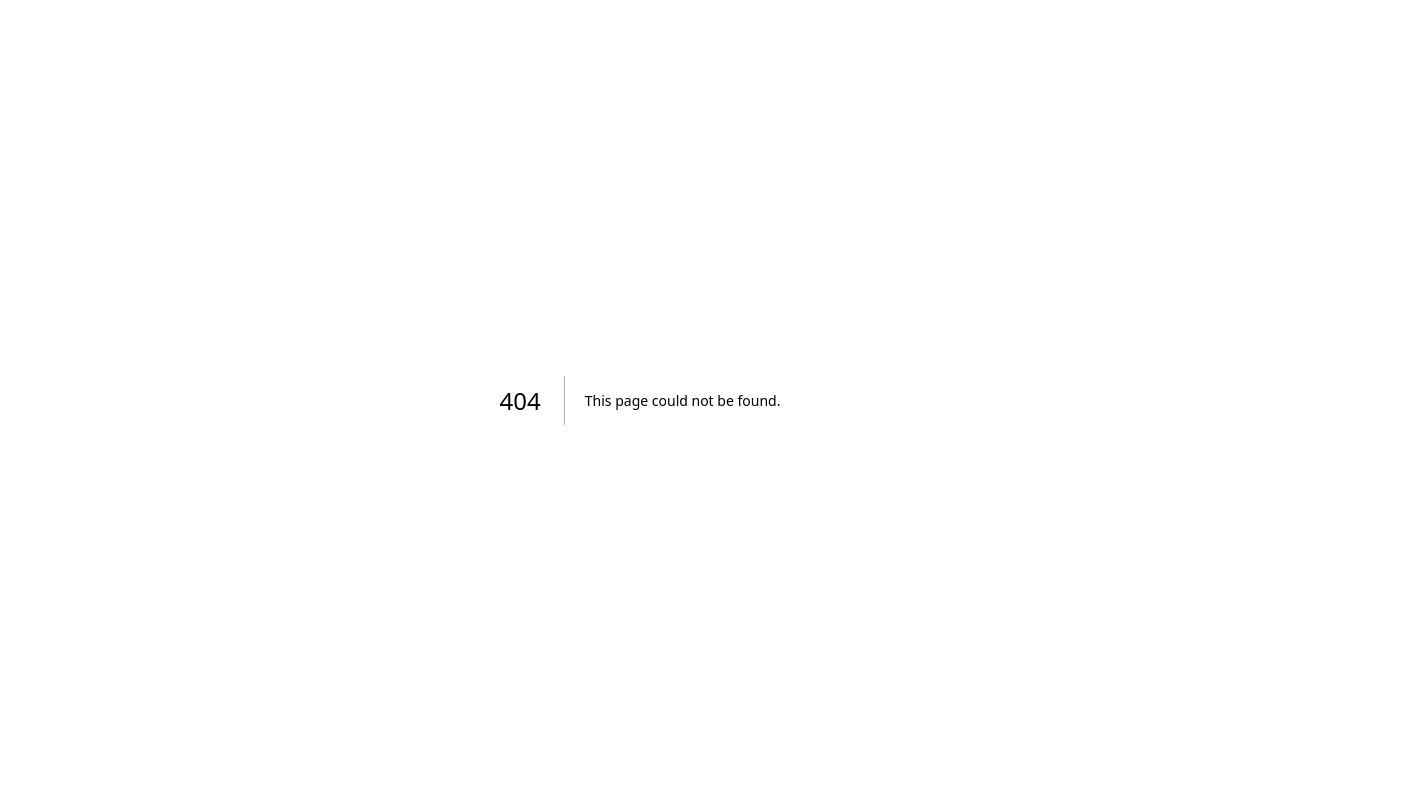
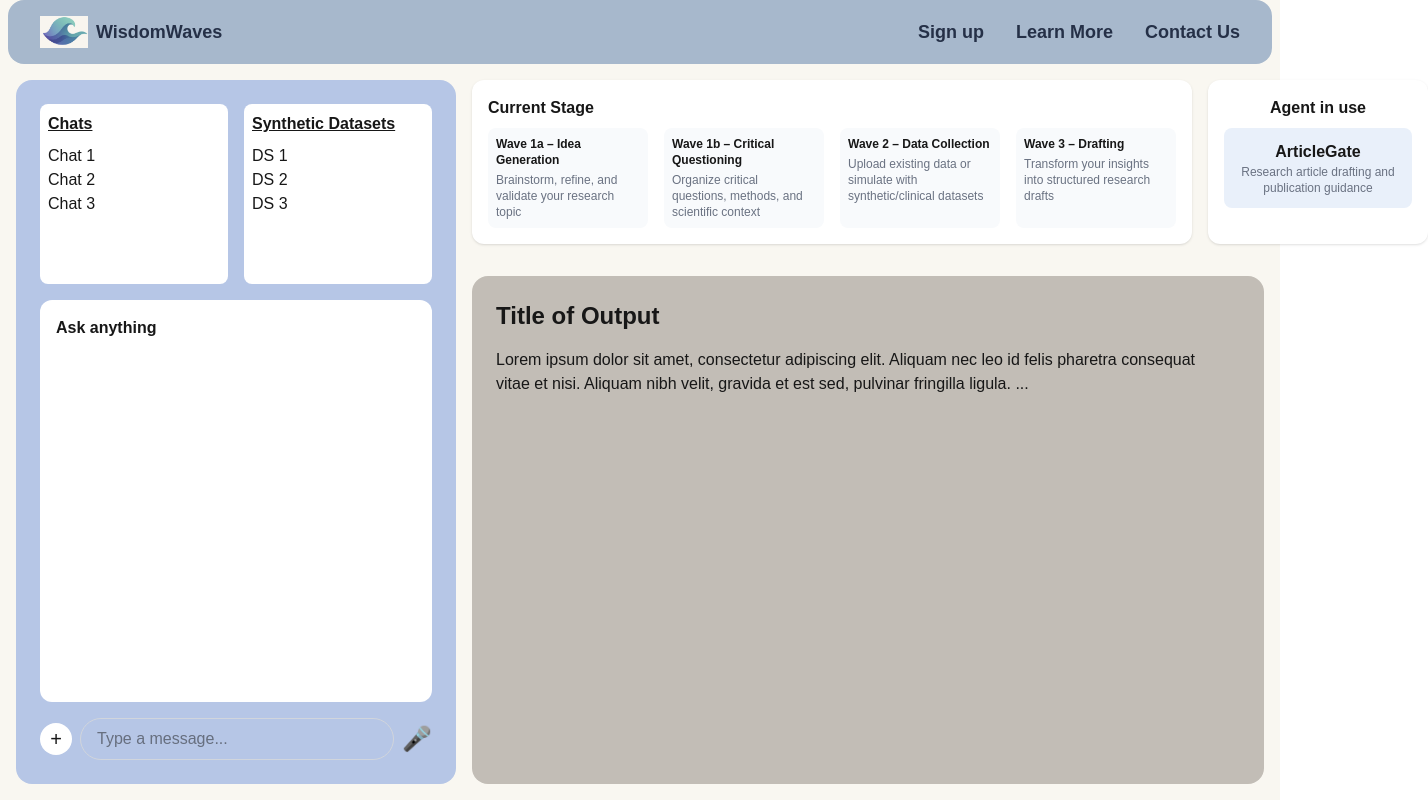
Before and after one commit to wzcwd/WisdomWaves, a Next.js app: page /workspace in a window 1280 px wide. Before the commit this address had no page. Shown: the whole page, 1428 px wide, since content can reach past the window. Built offline with nearby package versions, Linux system fonts and the light colour scheme.

Commit message:
new update

```diff
--- a/src/app/layout.js
+++ b/src/app/layout.js
@@ -1,5 +1,7 @@
 import { Geist, Geist_Mono } from "next/font/google";
 import "./globals.css";
+import Link from "next/link";
+import Image from "next/image";
 
 const geistSans = Geist({
   variable: "--font-geist-sans",
@@ -19,10 +21,25 @@ export const metadata = {
 export default function RootLayout({ children }) {
   return (
     <html lang="en">
-      <body
-        className={`${geistSans.variable} ${geistMono.variable} antialiased`}
-      >
+      <body className={`${geistSans.variable} ${geistMono.variable} antialiased `}>
+        <div className="bg-[#F9F7F1] min-h-screen flex flex-col">
+        {/* Navbar */}
+          <nav className="bg-[#A7B8CC] rounded-[1rem] mx-2  flex items-center justify-between px-8 py-4">
+            <div className="flex items-center gap-2">
+              <Link href="/" className="flex items-center gap-2">
+                <Image src="/logo.png" alt="WisdomWaves Logo" width={48} height={48} />
+                <span className="font-semibold text-[#253047] text-lg">WisdomWaves</span>
+              </Link>
+            </div>
+            <div className="flex items-center gap-8 text-[#253047] font-semibold text-lg">
+              <Link href="/signup" className="hover:underline">Sign up</Link>
+              <Link href="#" className="hover:underline">Learn More</Link>
+              <Link href="#" className="hover:underline">Contact Us</Link>
+            </div>
+          </nav>
+        {/* Main content */}
         {children}
+        </div>
       </body>
     </html>
   );
--- a/src/app/page.js
+++ b/src/app/page.js
@@ -7,19 +7,19 @@ export default function Home() {
 
   return (
     <div className="bg-[#F9F7F1] min-h-screen flex flex-col">
+
+      {/* Main Title */}
+      <section className="h-130 flex flex-col  justify-center items-center text-center px-4">
       {/* Logo */}
-      <header className="flex flex-row justify-center items-center gap-2 pt-12 pb-6">
+      <header className= "flex flex-row items-center gap-2 pt-12 pb-6">
          <Image src="/logo.png" alt="WisdomWaves Logo" width={64} height={64} />
         <span className="text-2xl font-semibold text-[#2d3748]">WisdomWaves</span>
       </header>
-
-      {/* Main Title */}
-      <section className="flex flex-col items-center text-center px-4">
         <h1 className="text-4xl md:text-5xl font-extrabold text-[#232946] leading-tight mb-4">
           Your Partner for Academic<br />Research and Innovation
         </h1>
-        <p className="text-lg text-[#4b5563] mb-6 max-w-2xl">
-          WisdomWaves helps you turn ideas into articles, proposals, patents, or thesis-ready documents using a guided, structured process.
+        <p className="font-bold text-lg text-[#4b5563] mb-6 max-w-2xl">
+          WisdomWaves helps you turn ideas into articles, proposals, patents, <br />or thesis-ready documents using a guided, structured process.
         </p>
         <button className="bg-[#232946] text-white px-6 py-3 rounded-full font-semibold shadow hover:bg-[#1a1a2e] transition mb-10 cursor-pointer"
          onClick={() => router.push('/login')}>
@@ -28,7 +28,7 @@ export default function Home() {
       </section>
 
       {/* Our Partners */}
-      <section className="bg-[#dbeafe] py-6 px-4 mt-2">
+      <section className="h-50 bg-[#dbeafe] py-6 px-4 mt-2">
         <div className="max-w-4xl mx-auto flex flex-col items-center">
           <span className="text-lg font-medium text-[#232946] mb-4">Our Partners</span>
           <div className="flex flex-wrap justify-center gap-8">
@@ -40,7 +40,7 @@ export default function Home() {
       </section>
 
       {/* What is WisdomWaves */}
-      <section className="py-12 px-4 text-center bg-white">
+      <section className="h-90 py-12 px-4 text-center bg-white">
         <h2 className="text-2xl md:text-3xl font-bold mb-4 text-[#232946]">What Is WisdomWaves?</h2>
         <p className="text-[#2563eb] text-lg max-w-3xl mx-auto font-medium">
           WisdomWaves is an AI-guided academic research platform that helps you move from an early-stage idea to a fully structured output. Whether you're working on a thesis, proposal, research article, or patent, WisdomWaves guides you step by step through your journey using a structured flow and specialized final-stage modules called "Gates."
--- a/src/app/signup/page.js
+++ b/src/app/signup/page.js
@@ -40,24 +40,11 @@ export default function SignupPage() {
   }
 
   return (
-    <div className="min-h-screen bg-[#F9F7F1] flex flex-col">
-      {/* Navbar */}
-      <nav className="bg-[#A7B8CC] rounded-[2rem] mx-4 mt-4 flex items-center justify-between px-8 py-4">
-        <div className="flex items-center gap-2">
-          <Link href="/" className="flex items-center gap-2">
-            <Image src="/logo.png" alt="WisdomWaves Logo" width={48} height={48} />
-            <span className="font-semibold text-[#253047] text-lg">WisdomWaves</span>
-          </Link>
-        </div>
-        <div className="flex items-center gap-8 text-[#253047] font-semibold text-lg">
-          <Link href="/signup" className="hover:underline">Sign up</Link>
-          <Link href="#" className="hover:underline">Learn More</Link>
-          <Link href="#" className="hover:underline">Contact Us</Link>
-        </div>
-      </nav>
 
-      {/* Signup Form */}
+
+
       <main className="flex-1 flex flex-col items-center justify-center px-4">
+   {/* Signup Form */}
         <h1 className="text-5xl md:text-6xl font-extrabold text-[#232946] text-center mb-6 leading-tight">
           Create your account
         </h1>
@@ -120,6 +107,6 @@ export default function SignupPage() {
           <Link href="/login" className="text-[#3B6C8E] hover:underline">Login</Link>
         </div>
       </main>
-    </div>
+
   );
 }
--- /dev/null
+++ b/src/app/workspace/page.js
@@ -0,0 +1,90 @@
+"use client";
+import Image from "next/image";
+
+export default function Workspace() {
+  return (
+
+    <main className=" flex flex-1 flex-row p-4 gap-4 ">
+      {/* Left Panel: Chat Area */}
+      <div className="bg-[#b6c6e6] rounded-2xl p-6 flex flex-1 flex-col w-[400px] min-w-[340px] max-w-[440px] ">
+        {/* Chat/Dataset */}
+        <div className="flex flex-row gap-4 mb-4">
+          {/* Chat List */}
+          <div className="flex-1 bg-white rounded-lg p-2 flex flex-col h-[180px]">
+            <div className="font-bold underline mb-2 cursor-pointer">Chats</div>
+            <div className="flex-1 overflow-y-auto">
+              <div>Chat 1</div>
+              <div>Chat 2</div>
+              <div>Chat 3</div>
+            </div>
+          </div>
+          {/* Synthetic Datasets */}
+          <div className="flex-1 bg-white rounded-lg p-2 flex flex-col h-[180px]">
+            <div className="font-bold underline mb-2 cursor-pointer">Synthetic Datasets</div>
+            <div className="flex-1 overflow-y-auto">
+              <div>DS 1</div>
+              <div>DS 2</div>
+              <div>DS 3</div>
+            </div>
+          </div>
+        </div>
+        {/* Chat Input Area */}
+        <div className="flex-1 flex flex-col min-h-0">
+          <div className="bg-white rounded-xl flex-1 p-4 mb-2 flex flex-col min-h-0">
+            <div className="font-bold mb-2">Ask anything</div>
+            {/* Chat content area can add overflow-y-auto */}
+          </div>
+          <div className="flex items-center mt-2">
+            <button className="w-8 h-8 rounded-full bg-white flex items-center justify-center mr-2 text-xl">+</button>
+            <input className="flex-1 rounded-full px-4 py-2 border border-gray-300" placeholder="Type a message..." />
+            <button className="ml-2 text-2xl">🎤</button>
+          </div>
+        </div>
+      </div>
+
+      {/* Right Panel */}
+      <div className="flex flex-col flex-1 min-w-[400px]  gap-4 min-h-0">
+        <div className="flex flex-row gap-4 mb-4">
+          {/* Current Stage */}
+          <div className="bg-white rounded-xl shadow p-4 flex flex-col min-h-[120px] flex-1">
+            <div className="font-bold mb-2">Current Stage</div>
+            <div className="flex flex-row gap-4">
+              <StageBox title="Wave 1a – Idea Generation" desc="Brainstorm, refine, and validate your research topic" />
+              <StageBox title="Wave 1b – Critical Questioning" desc="Organize critical questions, methods, and scientific context" />
+              <StageBox title="Wave 2 – Data Collection" desc="Upload existing data or simulate with synthetic/clinical datasets" />
+              <StageBox title="Wave 3 – Drafting" desc="Transform your insights into structured research drafts" />
+            </div>
+          </div>
+          {/* Agent in use */}
+          <div className="bg-white rounded-xl shadow p-4 flex flex-col min-h-[80px] min-w-[220px] items-center">
+            <div className="font-bold mb-2">Agent in use</div>
+            <div className="bg-[#e9f0fa] rounded-lg p-3 w-full text-center">
+              <div className="font-semibold">ArticleGate</div>
+              <div className="text-xs text-gray-500">Research article drafting and publication guidance</div>
+            </div>
+          </div>
+        </div>
+        {/* Output Area */}
+        <div className="bg-[#c2bdb6] rounded-2xl p-6 flex-1 flex flex-col min-h-0">
+          <div className="font-bold text-2xl mb-4">Title of Output</div>
+          <div className="flex-1 overflow-y-auto pr-2">
+            <p>
+              Lorem ipsum dolor sit amet, consectetur adipiscing elit. Aliquam nec leo id felis pharetra consequat vitae et nisi. Aliquam nibh velit, gravida et est sed, pulvinar fringilla ligula. ...
+            </p>
+            {/* Here you can dynamically render thesis/article/patent content */}
+          </div>
+        </div>
+      </div>
+    </main>
+  );
+}
+
+// Stage box component
+function StageBox({ title, desc }) {
+  return (
+    <div className="flex flex-col items-start bg-[#f8fafc] rounded-lg p-2 min-w-[160px]">
+      <div className="text-xs font-bold mb-1">{title}</div>
+      <div className="text-xs text-gray-500">{desc}</div>
+    </div>
+  );
+}
```
Also changed, not shown: src/app/login/page.js (+11 -23 lines), 1 other file (tests, documents, lock files or other folders).
